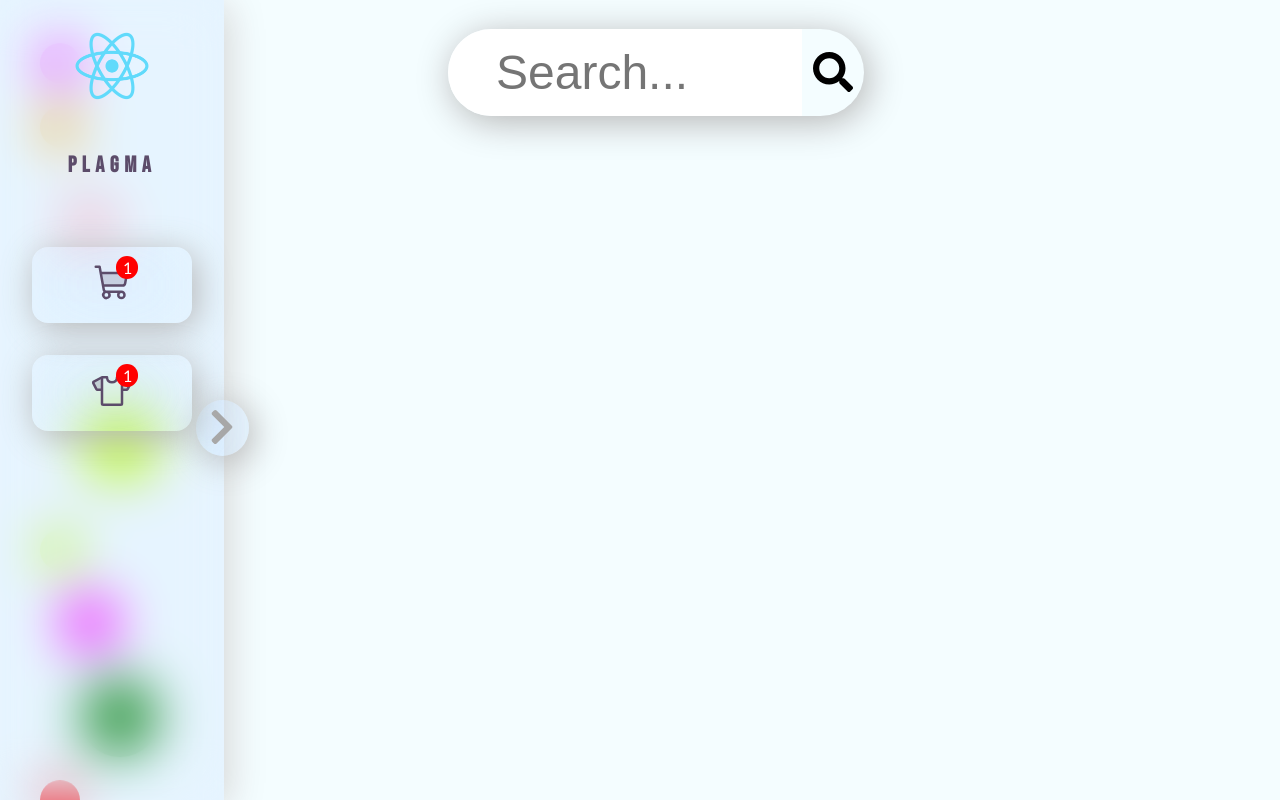
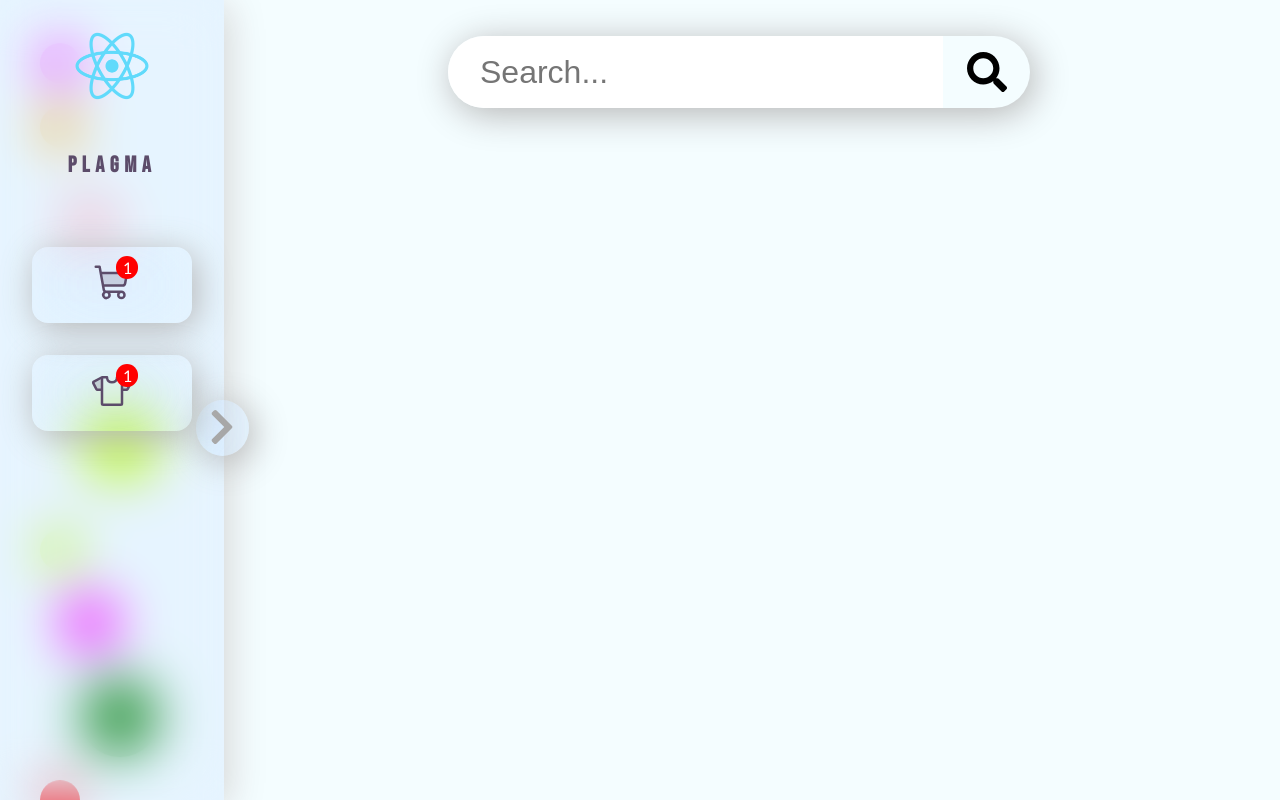
Before and after one commit to AmirTheFaithful/react-express, a React (Create React App) app in the folder frontend/: page / in a window 1280 px wide. Built offline with nearby package versions, Linux system fonts and the light colour scheme; a web font is replaced by a local one.

Commit message:
Responsive searchbar component

```diff
--- a/frontend/src/styles/elements/navbar/searchbar.scss
+++ b/frontend/src/styles/elements/navbar/searchbar.scss
@@ -13,12 +13,6 @@
   @include common.addShadow(36px, #b4b4b4);
 
   .input {
-    // Different paddings
-    @include common.padding-x(3rem);
-    @include common.padding-y(1rem);
-
-    font-size: 3rem;
-
     // The input holds average of the searchbar
     width: 85%;
 
@@ -37,3 +31,88 @@
     cursor: pointer;
   }
 }
+
+// Extra small
+@media only screen and (max-width: 600px) {
+  .searchbar {
+    width: 70%;
+  }
+
+  .input {
+    @include common.padding-x(1.2rem);
+    @include common.padding-y(0.5rem);
+    font-size: 1.2rem;
+  }
+
+  .button {
+    padding: 6px;
+  }
+}
+
+// Small
+@media only screen and (min-width: 600px) {
+  .searchbar {
+    width: 80%;
+  }
+
+  .input {
+    @include common.padding-x(1.5rem);
+    @include common.padding-y(0.5rem);
+    font-size: 1.2rem;
+  }
+
+  .button {
+    padding: 10px;
+  }
+}
+
+// Medium
+@media only screen and (min-width: 768px) {
+  .searchbar {
+    width: 70%;
+  }
+
+  .input {
+    @include common.padding-x(2rem);
+    @include common.padding-y(1rem);
+    font-size: 1.6rem;
+  }
+
+  .button {
+    padding: 13px;
+  }
+}
+
+// Large
+@media only screen and (min-width: 992px) {
+  .searchbar {
+    width: 75%;
+  }
+
+  .input {
+    @include common.padding-x(2.5rem);
+    @include common.padding-y(1rem);
+    font-size: 1.8rem;
+  }
+
+  .button {
+    padding: 14px;
+  }
+}
+
+// Extra large
+@media only screen and (min-width: 1200px) {
+  .searchbar {
+    width: 70%;
+  }
+
+  .input {
+    @include common.padding-x(2rem);
+    @include common.padding-y(0.5rem);
+    font-size: 2rem;
+  }
+
+  .button {
+    padding: 16px;
+  }
+}
```
